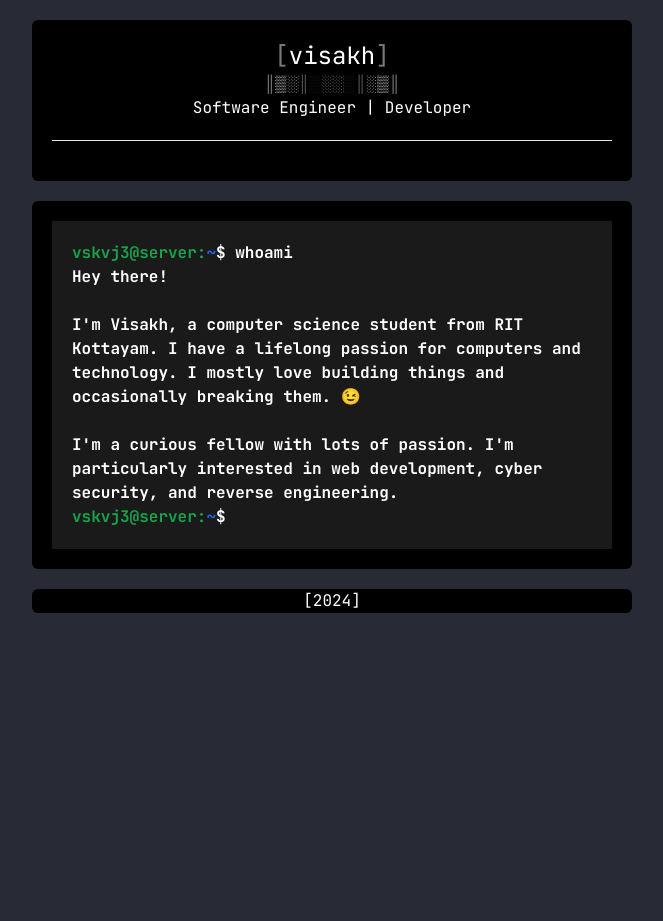
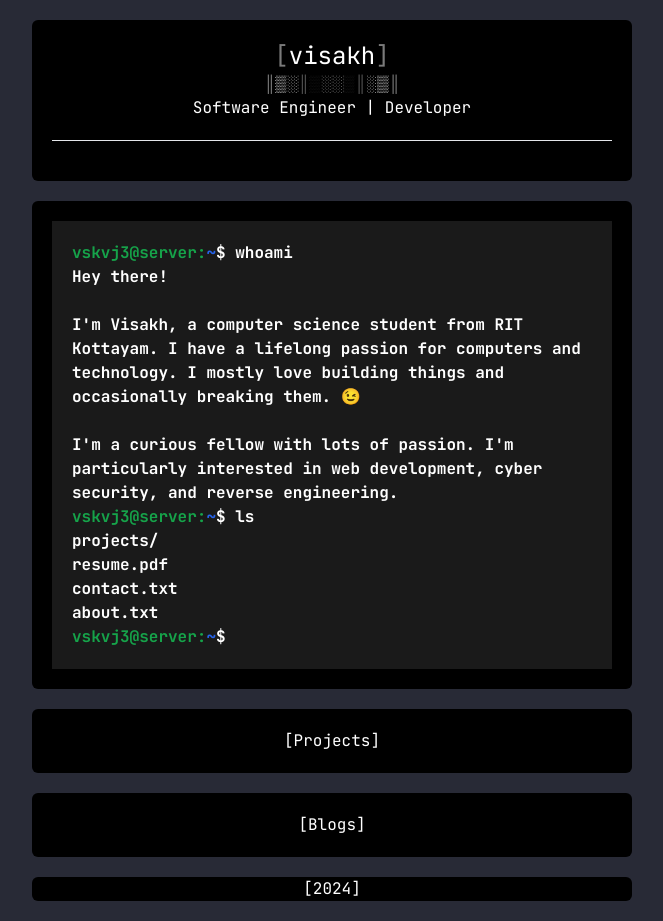
Before and after one commit to vskvj3/portfolio-nextjs, a Next.js app: page / in a window 1280 px wide. Shown: the whole page, without its empty margins (308-971 px from the left). Before the commit the page ends 800 px from the top, so only its background shows below. Built offline with nearby package versions, Linux system fonts and the light colour scheme.

Commit message:
feat: projects and blogs in landing page

```diff
--- a/src/pages/index.js
+++ b/src/pages/index.js
@@ -23,7 +23,6 @@ export default function Home() {
     previousOutputCopy.push({
       command: command,
       output: "Command not found",
-
     });
     setPreviousOutput(previousOutputCopy);
     e.target.value = "";
@@ -34,6 +33,7 @@ export default function Home() {
       <Head>
         <title>{siteTitle}</title>
       </Head>
+      {/* section 1 */}
       <section className="bg-black w-1/2 min-w-[400px] max-w-[600px] h-full m-auto p-[20px] rounded-md text-left text-white">
         <div className="font-bold p-5 backdrop-blur-md bg-white/10">
           {/* first command */}
@@ -46,14 +46,28 @@ export default function Home() {
             Hey there!
             <br />
             <br />
-            I&apos;m Visakh, a computer science student from RIT Kottayam. I have a
-            lifelong passion for computers and technology. I mostly love
+            I&apos;m Visakh, a computer science student from RIT Kottayam. I
+            have a lifelong passion for computers and technology. I mostly love
             building things and occasionally breaking them. 😉
             <br />
             <br />
-            I&apos;m a curious fellow with lots of passion. I&apos;m particularly
-            interested in web development, cyber security, and reverse
-            engineering.
+            I&apos;m a curious fellow with lots of passion. I&apos;m
+            particularly interested in web development, cyber security, and
+            reverse engineering.
+          </div>
+          {/* second command */}
+          <div className="">
+            <span className=" text-green-600">vskvj3@server:</span>
+            <span className="text-blue-600">~</span>$ ls
+          </div>
+          {/* ls output */}
+          <div>
+            <ul>
+              <li>projects/</li>
+              <li>resume.pdf</li>
+              <li>contact.txt</li>
+              <li>about.txt</li>
+            </ul>
           </div>
           {/* previous output */}
           <div>
@@ -87,6 +101,14 @@ export default function Home() {
           </div>
         </div>
       </section>
+      {/* section 2 */}
+      <section className="bg-black w-1/2 mt-5 min-w-[400px] max-w-[600px] h-auto mx-auto mb-5 p-[20px] rounded-md text-left text-white">
+        <div className=" text-center">[Projects]</div>
+      </section>
+      {/* section 3 */}
+      <section className="bg-black w-1/2 mt-5 min-w-[400px] max-w-[600px] h-auto mx-auto mb-5 p-[20px] rounded-md text-left text-white">
+      <div className=" text-center">[Blogs]</div>
+      </section>
     </Layout>
   );
 }
```
